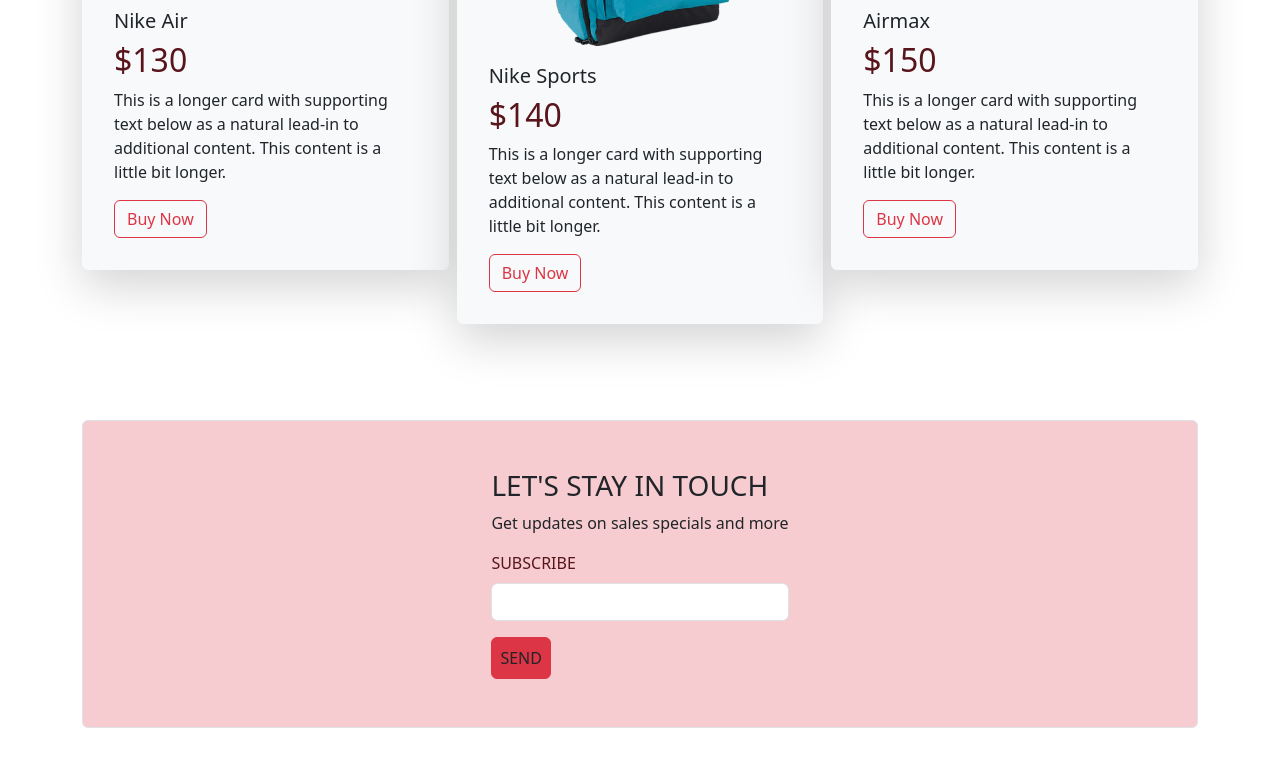
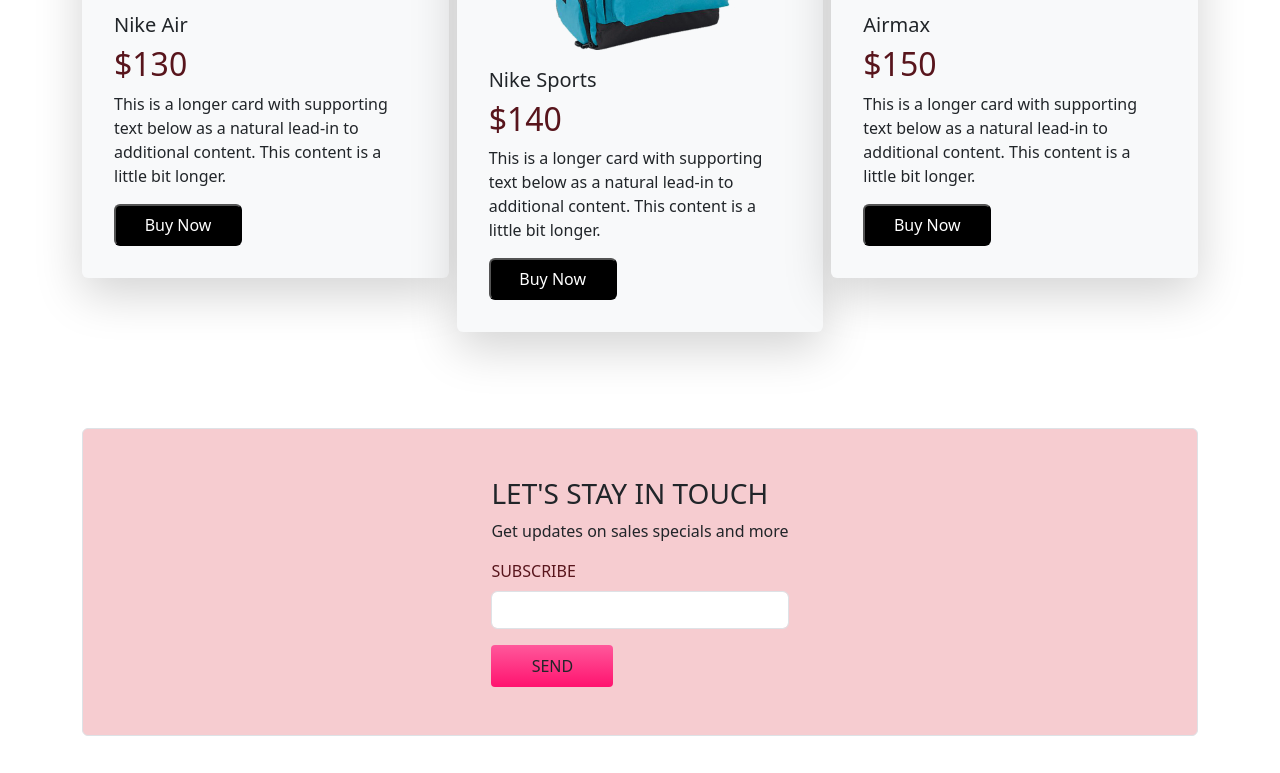
Before and after one commit to MasrulSakib/Shopping-ecommerce, a plain HTML site: page index.html in a window 1280 px wide. Shown: the part 2003-2776 px from the top of the page. Drawn offline with nearby package versions, Linux system fonts and the light colour scheme.

Commit message:
CSS added

```diff
--- /dev/null
+++ b/CSS/style.css
@@ -0,0 +1,42 @@
+.comp-btn-color {
+
+    display: flex;
+    flex-direction: row;
+    justify-content: center;
+    align-items: center;
+    padding: 12px 18px;
+    gap: 5px;
+
+    width: 122px;
+    height: 42px;
+
+    /* Linear */
+    background: linear-gradient(180deg, #FF589B -0.01%, #FF136F 99.99%);
+    border-radius: 4px;
+
+    /* Inside auto layout */
+    flex: none;
+    order: 3;
+    flex-grow: 0;
+}
+
+.comp-itm-btn {
+    display: flex;
+    flex-direction: row;
+    justify-content: center;
+    align-items: center;
+    padding: 12px 18px;
+    gap: 5px;
+
+    width: 128px;
+    height: 42px;
+
+    background: #000000;
+    color: white;
+    border-radius: 6px;
+
+    /* Inside auto layout */
+    flex: none;
+    order: 3;
+    flex-grow: 0;
+}
--- a/index.html
+++ b/index.html
@@ -7,6 +7,7 @@
     <title>Company</title>
     <link href="https://cdn.jsdelivr.net/npm/bootstrap@5.3.0-alpha1/dist/css/bootstrap.min.css" rel="stylesheet"
         integrity="sha384-GLhlTQ8iRABdZLl6O3oVMWSktQOp6b7In1Zl3/Jr59b6EGGoI1aFkw7cmDA6j6gD" crossorigin="anonymous">
+    <link rel="stylesheet" href="CSS/style.css">
 </head>
 
 <body">
@@ -17,16 +18,16 @@
     <header class="container">
 
 
+        <!-- navbar start -->
         <nav class="navbar navbar-expand-lg fixed-top bg-body-tertiary">
             <div class="container d-flex">
                 <a class="navbar-brand" href="#">
                     <img src="images/logo-removebg-preview.png" alt="Logo" class="d-inline-block align-text-top">
                 </a>
-                <div class="container w-25">
-                    <form class="d-inline-flex" role="search">
-                        <input class="form-control me-2 rounded-pill" type="search" placeholder="Search"
-                            aria-label="Search">
-                        <button class="btn btn-outline-danger" type="submit">Search</button>
+                <div>
+                    <form class="d-flex" role="search">
+                        <input class="form-control me-2" type="search" placeholder="Search" aria-label="Search">
+                        <button class="btn btn-outline-dark" type="submit">Search</button>
                     </form>
                 </div>
 
@@ -45,6 +46,8 @@
                 </div>
             </div>
         </nav>
+        <!-- navbar end -->
+
         <!-- slide start -->
         <section style="margin-top:200px;">
             <div id="carouselExample" class="carousel slide">
@@ -62,7 +65,7 @@
                                     Google Now without using your mobile device.
                                 </p>
                                 <h3 class="text-danger-emphasis">$450</h3>
-                                <div button type="button" class="btn btn-danger p-2 text-dark bg-opacity-25">Buy
+                                <div button type="button" class="comp-btn-color p-2">Buy
                                     Now</button>
                                 </div>
 
@@ -83,7 +86,7 @@
                                     thin > Dimensions : 1392 x 852 x 170 mm
                                 </p>
                                 <h3 class="text-danger-emphasis">$1500</h3>
-                                <div button type="button" class="btn btn-danger p-2 text-dark bg-opacity-25">Buy
+                                <div button type="button" class="comp-btn-color p-2">Buy
                                     Now</button>
                                 </div>
 
@@ -107,7 +110,7 @@
                                     later models.
                                 </p>
                                 <h3 class="text-danger-emphasis">$1200</h3>
-                                <div button type="button" class="btn btn-danger p-2 text-dark bg-opacity-25">Buy
+                                <div button type="button" class="comp-btn-color p-2">Buy
                                     Now</button>
                                 </div>
 
@@ -137,7 +140,7 @@
         <!-- cetegories start -->
         <section class="mt-5">
             <div class="container text-center">
-                <div class="row g-2">
+                <div class="row g-4">
                     <div class="col-lg-4 col-md-6 col-sm-12">
                         <div class="bg-danger rounded-4 d-flex justify-content-center align-items-center mb-3  p-3">
                             <h2>Watch</h2>
@@ -176,7 +179,7 @@
                             <p class="card-text">This is a longer card with supporting text below as a natural lead-in
                                 to
                                 additional content. This content is a little bit longer.</p>
-                            <button class="btn btn-outline-danger" type="button">Buy Now</button>
+                            <button class="comp-itm-btn" type="button">Buy Now</button>
                         </div>
                     </div>
                 </div>
@@ -188,7 +191,7 @@
                             <p class="card-text">This is a longer card with supporting text below as a natural lead-in
                                 to
                                 additional content. This content is a little bit longer.</p>
-                            <button class="btn btn-outline-danger" type="button">Buy Now</button>
+                            <button class="comp-itm-btn" type="button">Buy Now</button>
                         </div>
                     </div>
                 </div>
@@ -200,7 +203,7 @@
                             <p class="card-text">This is a longer card with supporting text below as a natural lead-in
                                 to
                                 additional content. This content is a little bit longer.</p>
-                            <button class="btn btn-outline-danger" type="button">Buy Now</button>
+                            <button class="comp-itm-btn" type="button">Buy Now</button>
                         </div>
                     </div>
                 </div>
@@ -223,7 +226,7 @@
                             <p class="card-text">This is a longer card with supporting text below as a natural lead-in
                                 to
                                 additional content. This content is a little bit longer.</p>
-                            <button class="btn btn-outline-danger" type="button">Buy Now</button>
+                            <button class="comp-itm-btn" type="button">Buy Now</button>
                         </div>
                     </div>
                 </div>
@@ -236,7 +239,7 @@
                             <p class="card-text">This is a longer card with supporting text below as a natural lead-in
                                 to
                                 additional content. This content is a little bit longer.</p>
-                            <button class="btn btn-outline-danger" type="button">Buy Now</button>
+                            <button class="comp-itm-btn" type="button">Buy Now</button>
                         </div>
                     </div>
                 </div>
@@ -249,7 +252,7 @@
                             <p class="card-text">This is a longer card with supporting text below as a natural lead-in
                                 to
                                 additional content. This content is a little bit longer.</p>
-                            <button class="btn btn-outline-danger" type="button">Buy Now</button>
+                            <button class="comp-itm-btn" type="button">Buy Now</button>
                         </div>
                     </div>
                 </div>
@@ -257,6 +260,7 @@
             </div>
         </section>
         <!-- 3rd categories end -->
+
         <!-- final category start -->
         <form class="my-5 d-flex align-items-center justify-content-center bg-danger bg-opacity-25 border rounded p-5">
             <div>
@@ -267,7 +271,7 @@
                     <input type="email" class="form-control" id="exampleInputEmail1">
                 </div>
 
-                <div button type="button" class="btn btn-danger p-2 text-dark bg-opacity-25">SEND</button>
+                <div button type="button" class="comp-btn-color p-2">SEND</button>
                 </div>
             </div>
 
@@ -279,6 +283,7 @@
     </header>
 
     </body>
+    <!-- Footer -->
     <footer class="d-flex align-items-center justify-content-center" id="Subscribe">
         <p><small>Copyright © 2023 Vancouver, Inc. Dhaka, Bangladesh</small></p>
     </footer>
```
